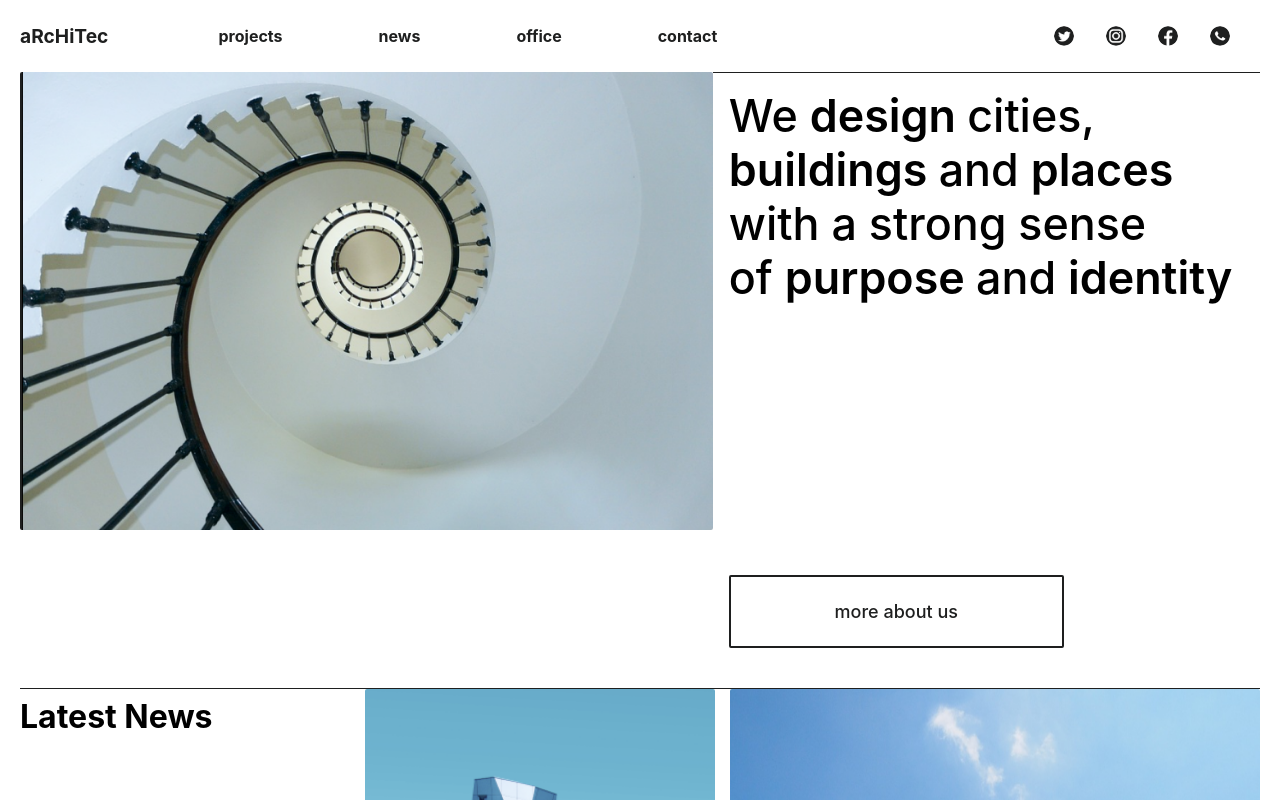
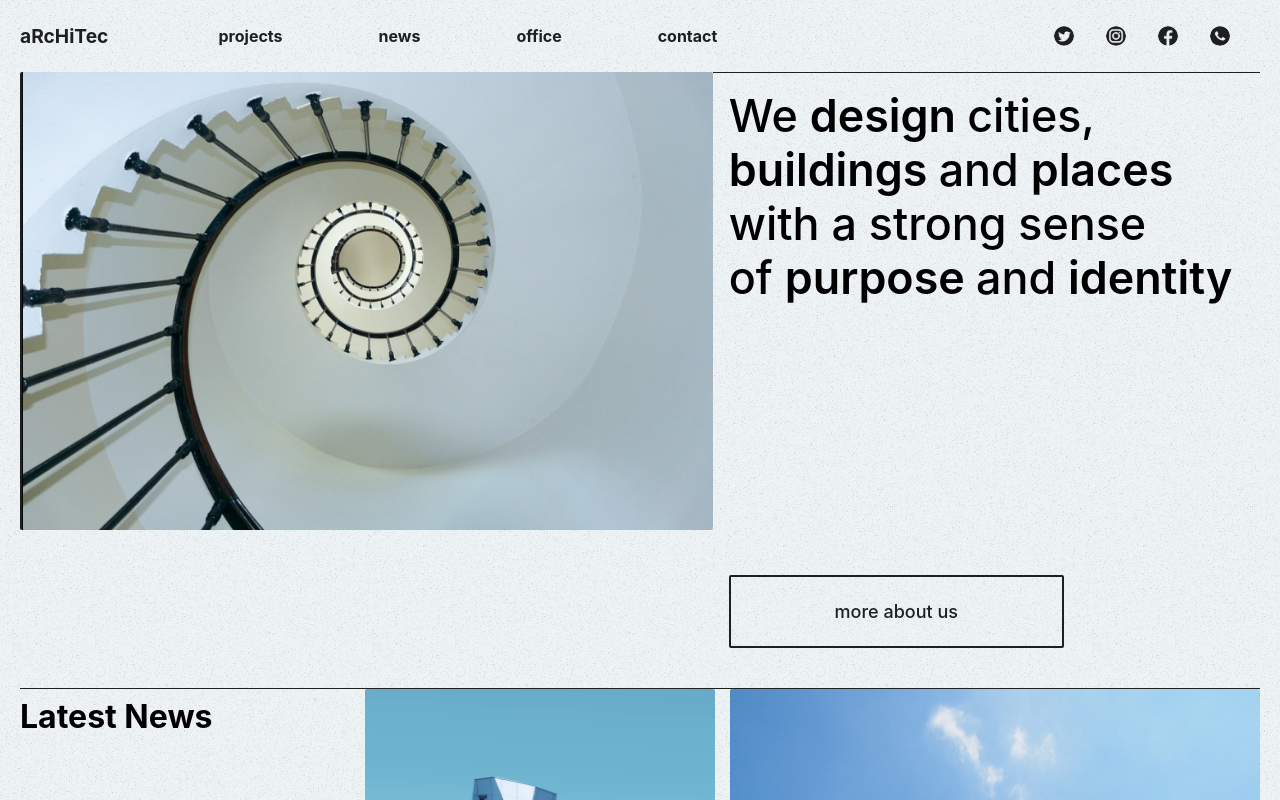
Before and after one commit to versi-on/architecture-office, a React (Create React App) app: page / in a window 1280 px wide. Shown: the top 800 px of the page. Built offline with nearby package versions, Linux system fonts and the light colour scheme.

Commit message:
add background noise effect

```diff
--- a/src/assets/style/index.css
+++ b/src/assets/style/index.css
@@ -25,6 +25,7 @@ body {
     sans-serif;
   -webkit-font-smoothing: antialiased;
   -moz-osx-font-smoothing: grayscale;
+  background-image: url(../images/img-noise.png);
 }
 
 .wrapper {
```
Also changed, not shown: src/assets/images/img-noise.png (added).
